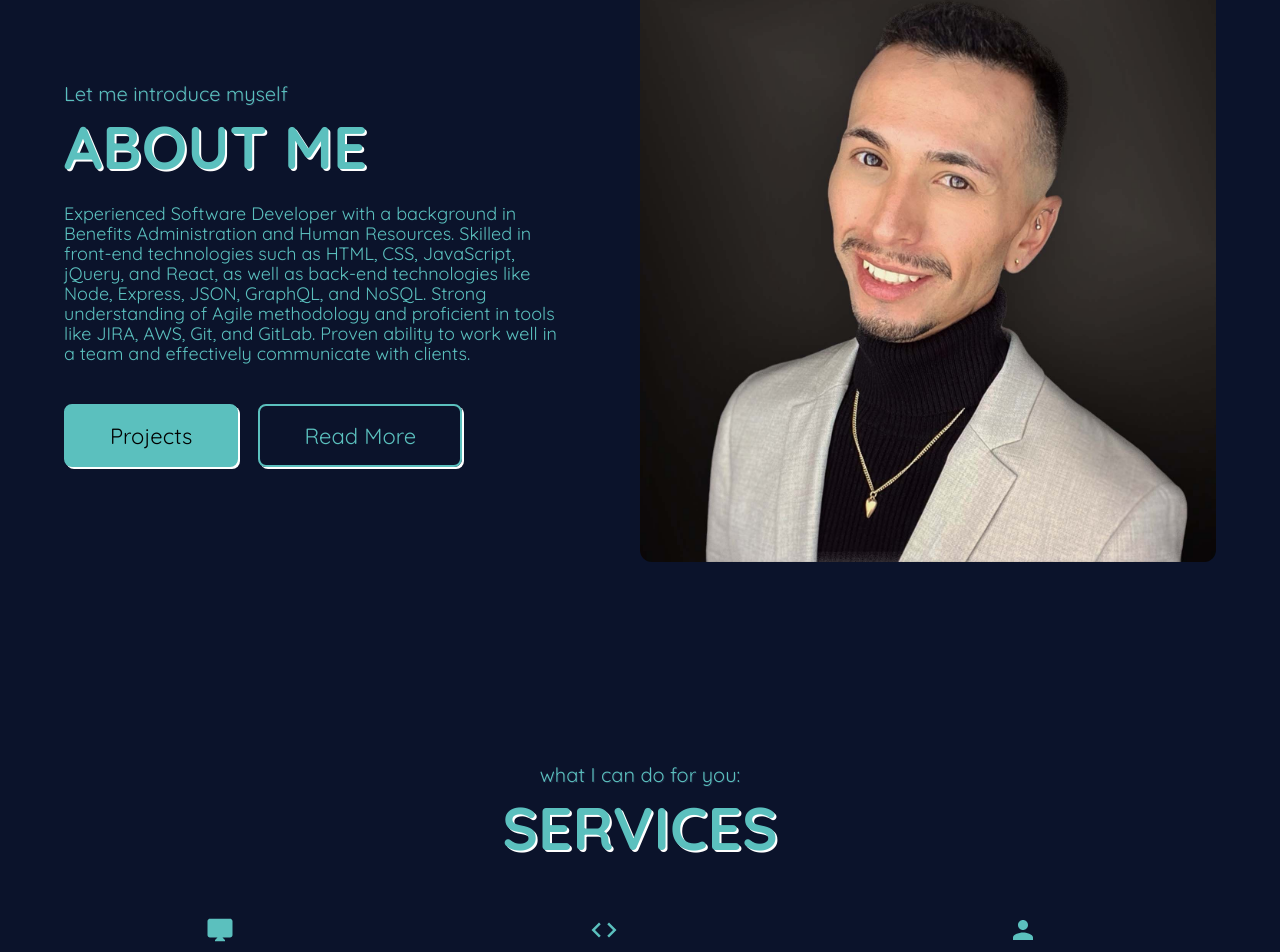
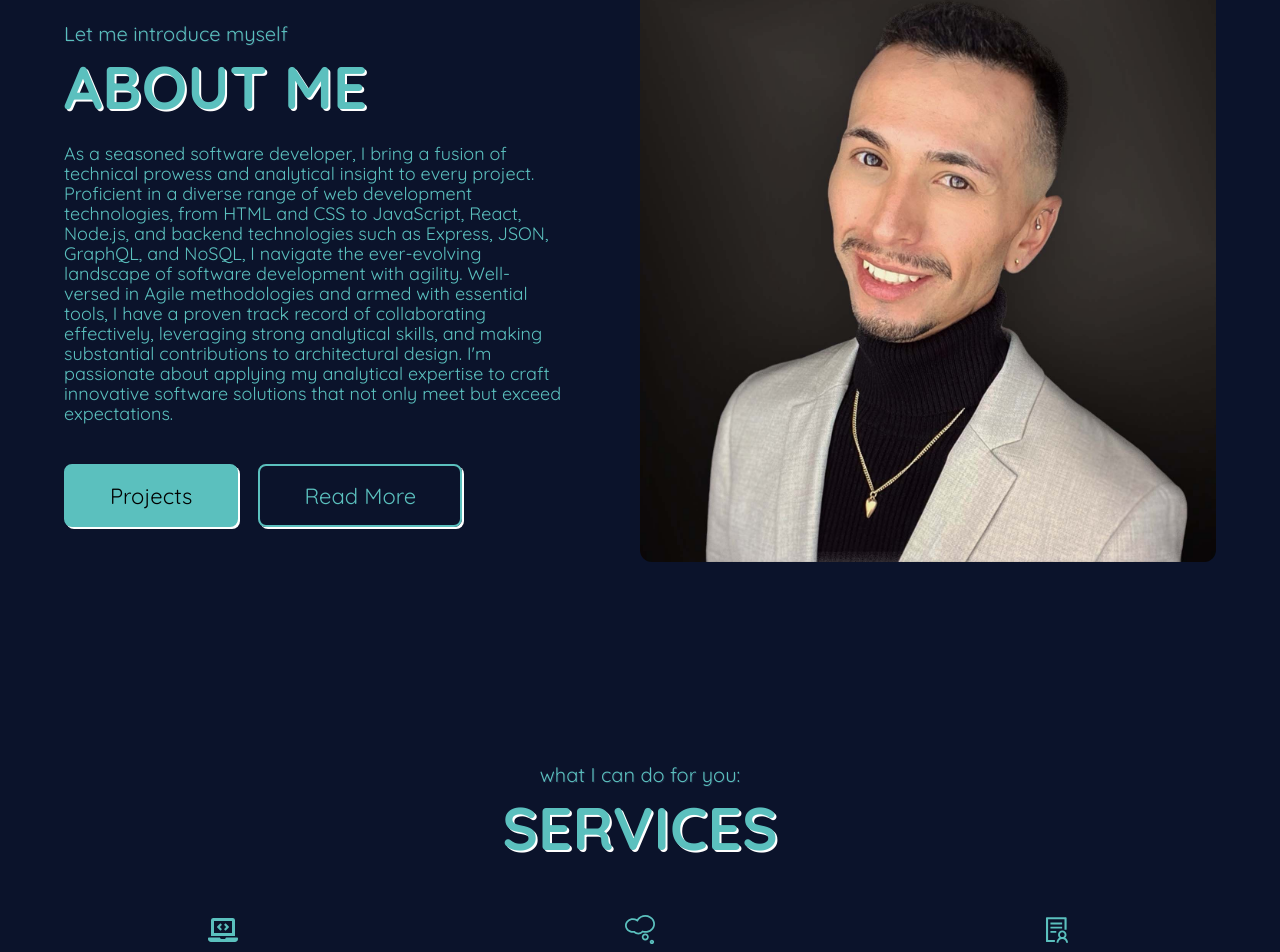
Before and after one commit to ZestyLimones/Zesty_React_Portfolio, a React (Create React App) app: page / in a window 1280 px wide. Shown: the part 1114-2066 px from the top of the page. Built offline with nearby package versions, Linux system fonts and the light colour scheme.

Commit message:
updated about me sections and services.

```diff
--- a/src/components/AboutSection.js
+++ b/src/components/AboutSection.js
@@ -83,13 +83,18 @@ export default function AboutSection() {
             heading="About Me"
           />
           <PText>
-            Experienced Software Developer with a background in Benefits
-            Administration and Human Resources. Skilled in front-end
-            technologies such as HTML, CSS, JavaScript, jQuery, and React, as
-            well as back-end technologies like Node, Express, JSON, GraphQL, and
-            NoSQL. Strong understanding of Agile methodology and proficient in
-            tools like JIRA, AWS, Git, and GitLab. Proven ability to work well
-            in a team and effectively communicate with clients.
+            As a seasoned software developer, I bring a fusion of technical
+            prowess and analytical insight to every project. Proficient in a
+            diverse range of web development technologies, from HTML and CSS to
+            JavaScript, React, Node.js, and backend technologies such as
+            Express, JSON, GraphQL, and NoSQL, I navigate the ever-evolving
+            landscape of software development with agility. Well-versed in Agile
+            methodologies and armed with essential tools, I have a proven track
+            record of collaborating effectively, leveraging strong analytical
+            skills, and making substantial contributions to architectural
+            design. I'm passionate about applying my analytical expertise to
+            craft innovative software solutions that not only meet but exceed
+            expectations.
           </PText>
           <div className="aboutSection__buttons">
             <Button btnLink="/projects" btnText="Projects" />
--- a/src/components/ServicesSection.js
+++ b/src/components/ServicesSection.js
@@ -1,6 +1,9 @@
 import React from 'react';
 import styled from 'styled-components';
-import { MdDesktopMac, MdCode, MdPerson } from 'react-icons/md';
+import { MdCode } from 'react-icons/md';
+import { AiOutlineSolution } from 'react-icons/ai';
+import { FaLaptopCode } from 'react-icons/fa';
+import { TfiThought } from 'react-icons/tfi';
 import SectionTitle from './SectionTitle';
 import ServicesSectionItem from './ServicesSectionItem';
 
@@ -30,19 +33,19 @@ export default function ServicesSection() {
         <SectionTitle heading="Services" subheading="what I can do for you:" />
         <div className="services__allItems">
           <ServicesSectionItem
-            icon={<MdDesktopMac />}
-            title="Web Design"
-            desc="I do UI/UX design to help websites stand out!"
+            icon={<FaLaptopCode />}
+            title="Full-Stack Expertise"
+            desc="Leverage my proficiency in a broad spectrum of web development technologies, encompassing both frontend (HTML, CSS, JavaScript, React) and backend (Node.js, Express, JSON, GraphQL, NoSQL). Provide end-to-end solutions with a comprehensive understanding of the entire development stack."
           />
           <ServicesSectionItem
-            icon={<MdCode />}
-            title="Web Dev"
-            desc="I create high performaning websites."
+            icon={<TfiThought />}
+            title="Agile Software Development"
+            desc="Drive projects with an Agile mindset, ensuring flexibility, adaptability, and rapid delivery. Well-versed in Agile methodologies, I collaborate seamlessly with cross-functional teams, contribute to iterative development, and prioritize delivering Minimum Viable Products (MVPs) for efficient and effective project outcomes."
           />
           <ServicesSectionItem
-            icon={<MdPerson />}
-            title="Client Support"
-            desc="Great at working with clients to understand their needs."
+            icon={<AiOutlineSolution />}
+            title="Analytical Problem Solving:"
+            desc="Apply strong analytical skills to identify and resolve complex issues in software applications. Recognized for spearheading technical analysis and debugging efforts, I thrive on tackling challenges and have a proven ability to discover root causes of system issues. This analytical approach extends to contributing substantially to architectural design, ensuring robust and scalable solutions."
           />
         </div>
       </div>
--- a/src/pages/About.js
+++ b/src/pages/About.js
@@ -96,13 +96,15 @@ export default function About() {
             <h2 className="about__heading">Software Developer</h2>
             <div className="about__info">
               <PText>
-                As a passionate and adaptable professional transitioning to a
-                Software Developer role, I bring a robust foundation in
-                technical analytics and proficiency across a spectrum of web
-                development technologies. Skilled in HTML, CSS, JavaScript
-                (ES6), React, Node.js, and backend technologies including
-                Express, JSON, GraphQL, and NoSQL, I am well-versed in Agile
-                methodologies and essential software development tools.
+                Experienced software developer with a solid background in
+                technical and application analytics. Proficient across a
+                spectrum of web development technologies, including HTML, CSS,
+                JavaScript, React, Node.js, and backend technologies such as
+                Express, JSON, GraphQL, and NoSQL. My expertise extends to Agile
+                methodologies and essential software development tools. With a
+                proven ability to collaborate effectively and leverage strong
+                analytical skills, I contribute substantially to architectural
+                design.
                 <br />
                 <br />
                 In my current role as an Application Analyst at Capgemini, I
```
